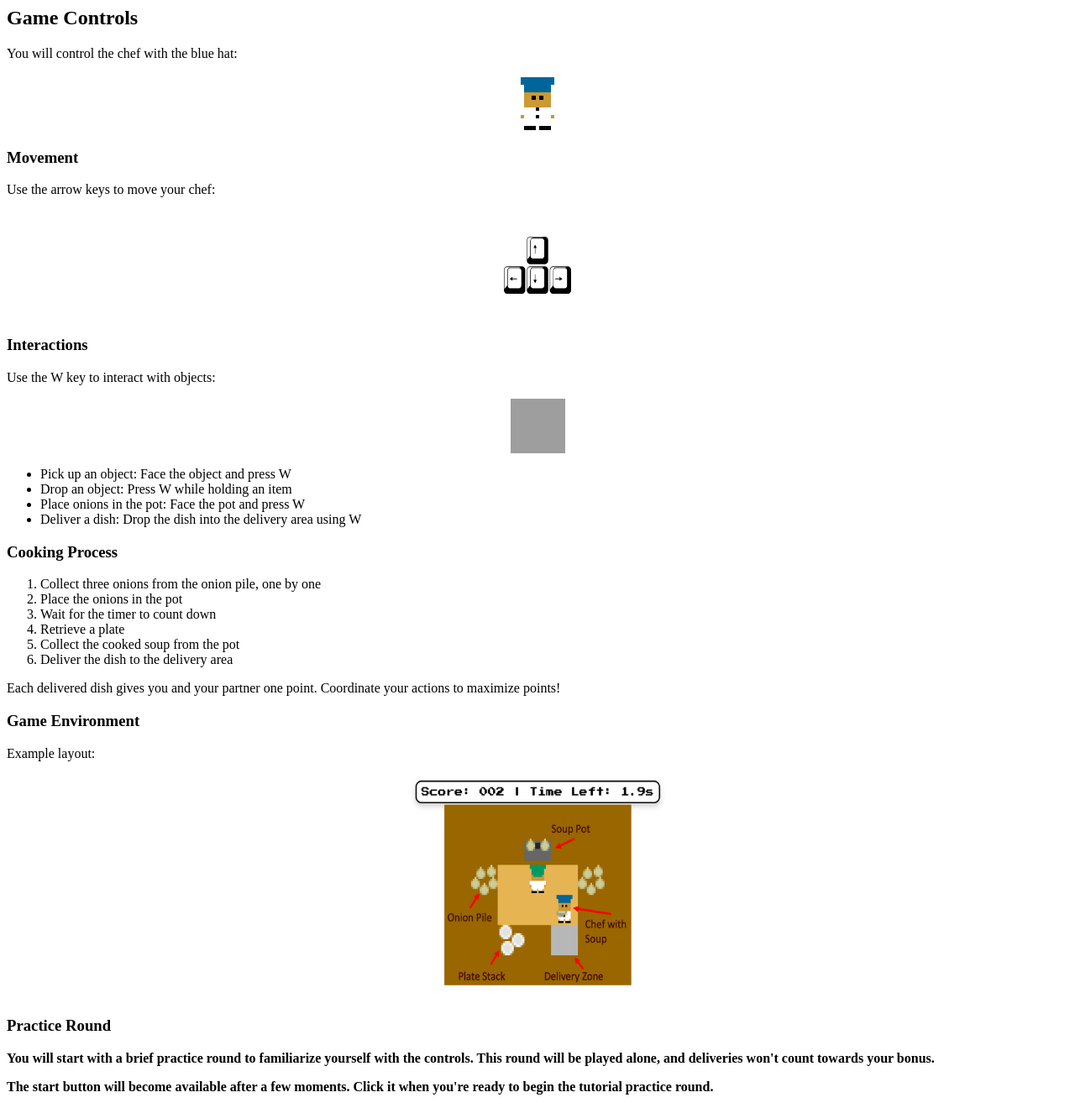
After one commit to chasemcd/interactive-gym, a Flask app: template interactive_gym/server/static/templates/overcooked_controls.html in a window 1280 px wide. The commit adds this page. Shown: the whole page at 84% size. Run offline with Flask 3, Linux system fonts and the light colour scheme; the template is opened without the code that fills it, so the values that code supplies are empty; grey boxes are pictures that could not be loaded.

Commit message:
update instructions and experiment overview

```diff
--- /dev/null
+++ b/interactive_gym/server/static/templates/overcooked_controls.html
@@ -0,0 +1,57 @@
+<h2>Game Controls</h2>
+
+<p>
+    You will control the chef with the blue hat:
+    <center><img src="static/assets/overcooked/blue_chef.png" alt="Chef with blue hat."></center>
+</p>
+
+<h3>Movement</h3>
+<p>
+    Use the arrow keys to move your chef:
+    <center><img src="static/assets/keys/arrow_keys_2.png" alt="Arrow keys." height="130" width="130"></center>
+</p>
+
+<h3>Interactions</h3>
+<p>
+    Use the W key to interact with objects:
+    <center><img src="static/assets/keys/icons8-w-key-50.png" alt="W key." height="65" width="65"></center>
+    <ul>
+        <li>Pick up an object: Face the object and press W</li>
+        <li>Drop an object: Press W while holding an item</li>
+        <li>Place onions in the pot: Face the pot and press W</li>
+        <li>Deliver a dish: Drop the dish into the delivery area using W</li>
+    </ul>
+</p>
+
+<h3>Cooking Process</h3>
+<ol>
+    <li>Collect three onions from the onion pile, one by one</li>
+    <li>Place the onions in the pot</li>
+    <li>Wait for the timer to count down</li>
+    <li>Retrieve a plate</li>
+    <li>Collect the cooked soup from the pot</li>
+    <li>Deliver the dish to the delivery area</li>
+</ol>
+
+<p>
+    Each delivered dish gives you and your partner one point. Coordinate your actions to maximize points!
+</p>
+
+<h3>Game Environment</h3>
+<p>
+    Example layout:
+    <center><img src="static/assets/overcooked/instructions/annotated_cramped_room.png" alt="Annotated Overcooked environment." height="270" width="315"></center>
+</p>
+
+<h3>Practice Round</h3>
+<p>
+    <b>
+        You will start with a brief practice round to familiarize yourself with the controls. This round will be played alone, and deliveries won't count towards your bonus.
+    </b>
+</p>
+
+<p>
+    <b>
+        The start button will become available after a few moments. Click it when you're ready to begin the tutorial practice round.
+    </b>
+</p>
```
Also changed, not shown: interactive_gym/server/static/templates/overcooked_instructions.html (+13 -19 lines).
